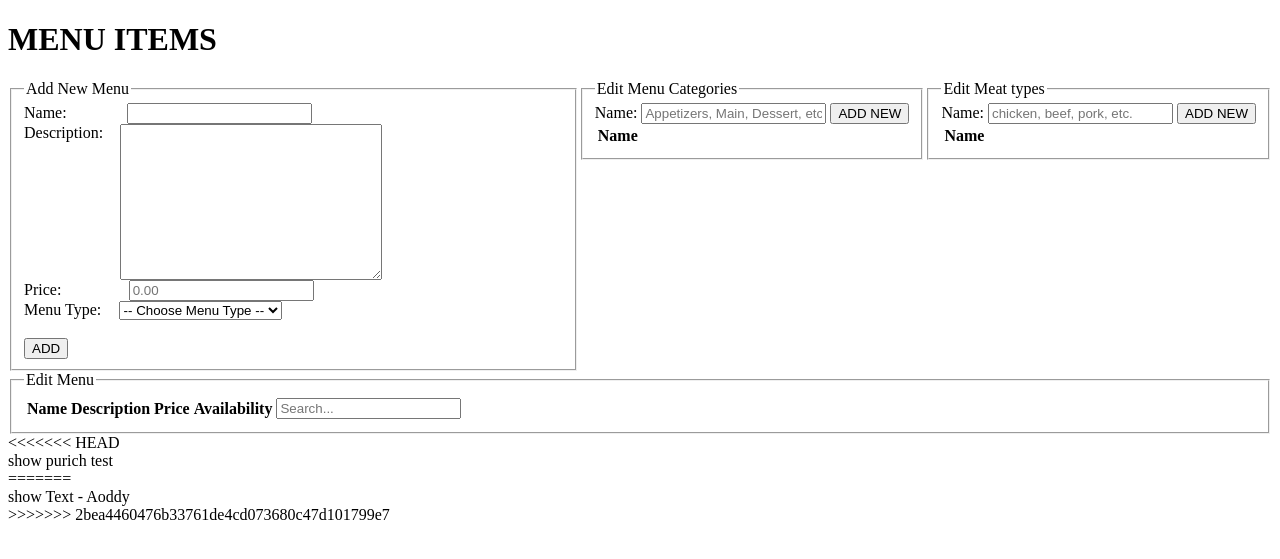
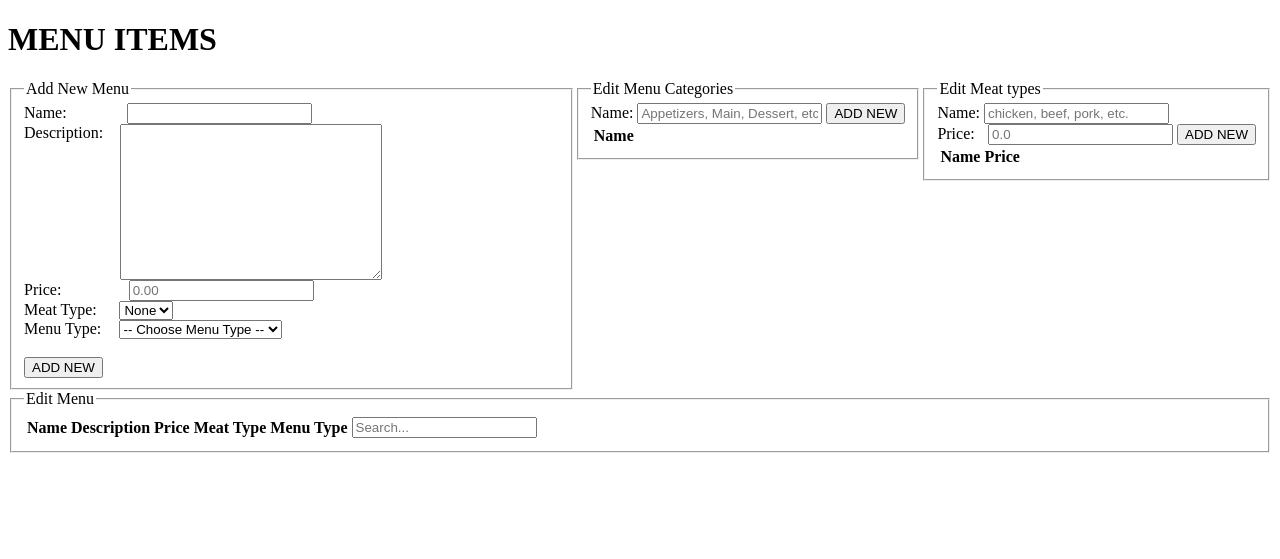
Before and after one commit to royfa28/external-Project, a PHP site: page /staff-menuitem.php in a window 1280 px wide. Shown: the top 559 px of the page. Run offline with PHP 8.4, Linux system fonts and the light colour scheme; lists and menus that the app fills with data are empty; some libraries are stand-ins or nearby versions.

Commit message:
all done except pictures

```diff
--- a/staff-menuitem.php
+++ b/staff-menuitem.php
@@ -59,18 +59,22 @@
                             <label>Price:</label>
                             <input ng-model="addPrice" style="margin-left:4.75em" type="text" placeholder="0.00"> <br>
 
-                            <!-- <label>Meat Options:</label>
-                            <select style="margin-left:1em" ng-model="addMeatType" ng-options="meatType.name for meatType in meatTypes">
-                                <option value="">-- None --</option>
-                            </select> -->
+                            <label>Meat Type:</label>
+                            <select style="margin-left:1.4em" ng-model="addMeatType" >
+                                <option value="">None</option>
+                                <option ng-repeat="meatType in meatTypes" ng-value="meatType">{{meatType.name}}</option>
+                            </select>
+                            <br>
 
                             <label>Menu Type:</label>
                             <select style="margin-left:1em" ng-model="addMenuType" ng-options="menuType.name for menuType in menuTypes">
-                                <option value="">-- Choose Menu Type --</option>
+                                <option hidden disabled selected value>-- Choose Menu Type --</option>
                             </select>
+
+
                             <br><br>
 
-                            <button type="submit" ng-click="addNewMenuItem(addName, addDescription, addPrice, addMenuType.id)">ADD</button>
+                            <button type="submit" ng-click="addNewMenuItem(addName, addDescription, addPrice, addMeatType.id, addMenuType.id)">ADD NEW</button>
                         </fieldset>
                     </form>
                 </div>
@@ -94,9 +98,9 @@
                                     </thead>
                                     <tbody>
                                         <tr ng-repeat="menuType in menuTypes">
-                                            <td>{{menuType.name}}</td>
+                                            <td><input type="text" ng-model="menuType.name"></td>
                                             <td style="white-space:nowrap;">
-                                                <button type="submit">EDIT</button>
+                                                <button type="submit" ng-click="editMenuType(menuType.id, menuType.name)">UPDATE</button>
 <!-- DELETE MENU TYPE BUTTON -->
                                                 <button type="submit" ng-click="deleteMenuType(menuType.id)">DELETE</button>
                                             </td>
@@ -113,20 +117,26 @@
                                 <div style="white-space:nowrap;">
                                     <label>Name:</label>
                                     <input ng-model="addMeatName" type="text" placeholder="chicken, beef, pork, etc.">
-                                    <button type="submit" ng-click="addNewMeat(addMeatName)">ADD NEW</button>
+                                    <br>
+                                    <label>Price:</label>
+                                    <input ng-model="addMeatPrice" style="margin-left:0.7em" type="text" placeholder="0.0">
+                                    <button type="submit" ng-click="addNewMeat(addMeatName, addMeatPrice)">ADD NEW</button>
                                 </div>
 
                                 <table id="pageLayout">
                                     <thead>
                                         <tr>
                                             <th>Name</th>
+                                            <th>Price</th>
                                         </tr>
                                     </thead>
                                     <tbody>
                                         <tr ng-repeat="meatType in meatTypes">
-                                            <td>{{meatType.name}}</td>
+                                            <td><input type="text" ng-model="meatType.name"></td>
+                                            <td ng-if="meatType.extraPrice == null"><input type="text" ng-model="meatType.extraPrice" style="width:30px" placeholder="-"></td>
+                                            <td ng-if="meatType.extraPrice != null"><input type="text" ng-model="meatType.extraPrice" style="width:30px"></td>
                                             <td style="white-space:nowrap;">
-                                                <button type="submit">EDIT</button>
+                                                <button type="submit" ng-click="editMeatType(meatType.id, meatType.name, meatType.extraPrice)">UPDATE</button>
 <!-- DELETE MEAT TYPE BUTTON -->
                                                 <button type="submit" ng-click="deleteMeatType(meatType.id)">DELETE</button>
                                             </td>
@@ -153,25 +163,30 @@
                                 <th>Name</th>
                                 <th>Description</th>
                                 <th>Price</th>
-                                <th>Availability</th>
-                                <!-- <th>Meat Type</th>
-                                <th>Menu Type</th> -->
+                                <th>Meat Type</th>
+                                <th>Menu Type</th>
                                 <th><input ng-model="searchText.name" placeholder="Search..."></th>
                             </tr>
                         </thead>
                         <tbody>
                             <tr ng-repeat="menu in menus | filter: searchText:strict">
-                                <td><input style="width:200px" ng-model="menu.name"></td>
-                                <td><input ng-model="menu.description"></td>
-                                <td>{{menu.price}}</td>
-                                <td ng-if="menu.isAvailable==1">Available</td>
-                                <td ng-if="menu.isAvailable==0">Sold Out</td>
-                                <!-- <td>{{menu.isSelectMeatChoice}}</td>
-                                <td>{{menu.menuTypeId}}</td> -->
+                                <td><input ng-model="menu.name"></td>
+                                <td><textarea ng-model="menu.description" cols="60"></textarea></td>
+                                <td stylde="max-width:50%"><input ng-model="menu.price" style="width:30px"></td>
+                                <td><select ng-model="editMeat">
+                                    <option disabled ng-repeat="meatType in meatTypes | filter:{ id: menu.isSelectMeatChoice }" value="">{{meatType.name}}</option>
+                                    <option ng-if="menu.isSelectMeatChoice == 0" value="">None</option>
+                                    <option ng-repeat="meatType in meatTypes" ng-value="meatType">{{meatType.name}}</option>
+                                </select></td>
+                                <td><select ng-model="editCategory">
+                                    <option disabled ng-repeat="menuType in menuTypes | filter:{ id: menu.menuTypeId }" value="">{{menuType.name}}</option>
+                                    <option ng-repeat="menuType in menuTypes" ng-value="menuType">{{menuType.name}}</option>
+                                </select></td>
                                 <td style="white-space:nowrap;">
                                     <button class="buttonGreen" ng-click="changeAvailability(menu.id, menu.name, menu.description, menu.pictureName, menu.price, '0', menu.isSelectMeatChoice, menu.menuTypeId)" ng-if="menu.isAvailable == 1">AVAILABLE</button>
                                     <button class="buttonRed" ng-click="changeAvailability(menu.id, menu.name, menu.description, menu.pictureName, menu.price, '1', menu.isSelectMeatChoice, menu.menuTypeId)" ng-if="menu.isAvailable == 0">SOLD OUT</button>
-                                    <button type="submit">EDIT</button>
+
+                                    <button type="submit" ng-click="editMenu(menu.id, menu.name, menu.description, menu.PictureName, menu.price, menu.isAvailable, editMeat.id, editCategory.id, menu.isSelectMeatChoice, menu.menuTypeId)">UPDATE</button>
                                     <button type="submit" ng-click="deleteMenuItem(menu.id)">DELETE</button>
                                 </td>
                             </tr>
@@ -183,13 +198,6 @@
 
         </div>
 
-        <!-- test edit by aoddy -->
-<<<<<<< HEAD
-        <div>show purich test</div>
-=======
-        <div>show Text - Aoddy</div>
->>>>>>> 2bea4460476b33761de4cd073680c47d101799e7
-
 
         <script src="js/myApp.js"></script>
         <script src="js/menuItemCtrl.js"></script>
```
Also changed, not shown: js/menuItemCtrl.js (+84 -6 lines).
